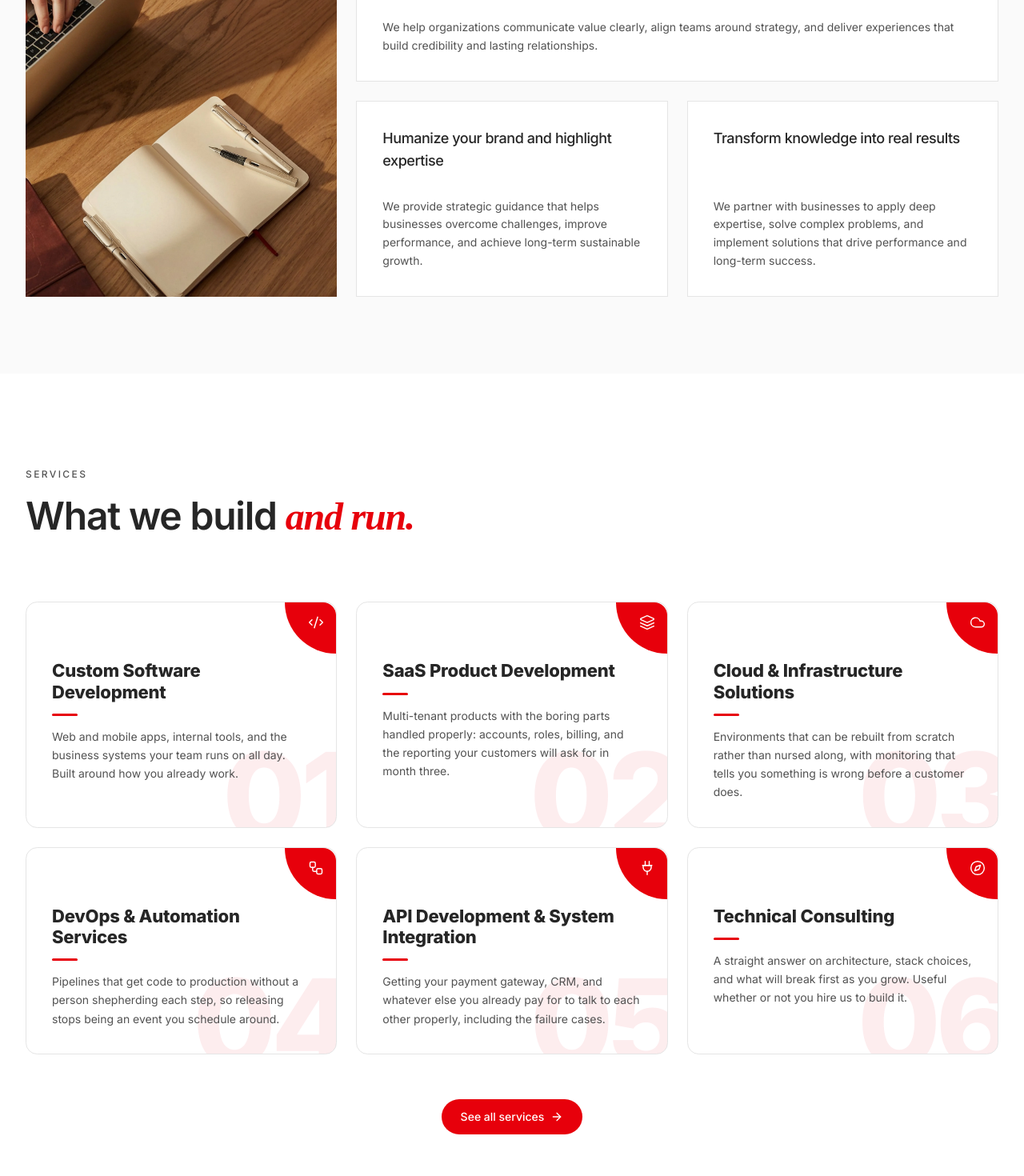
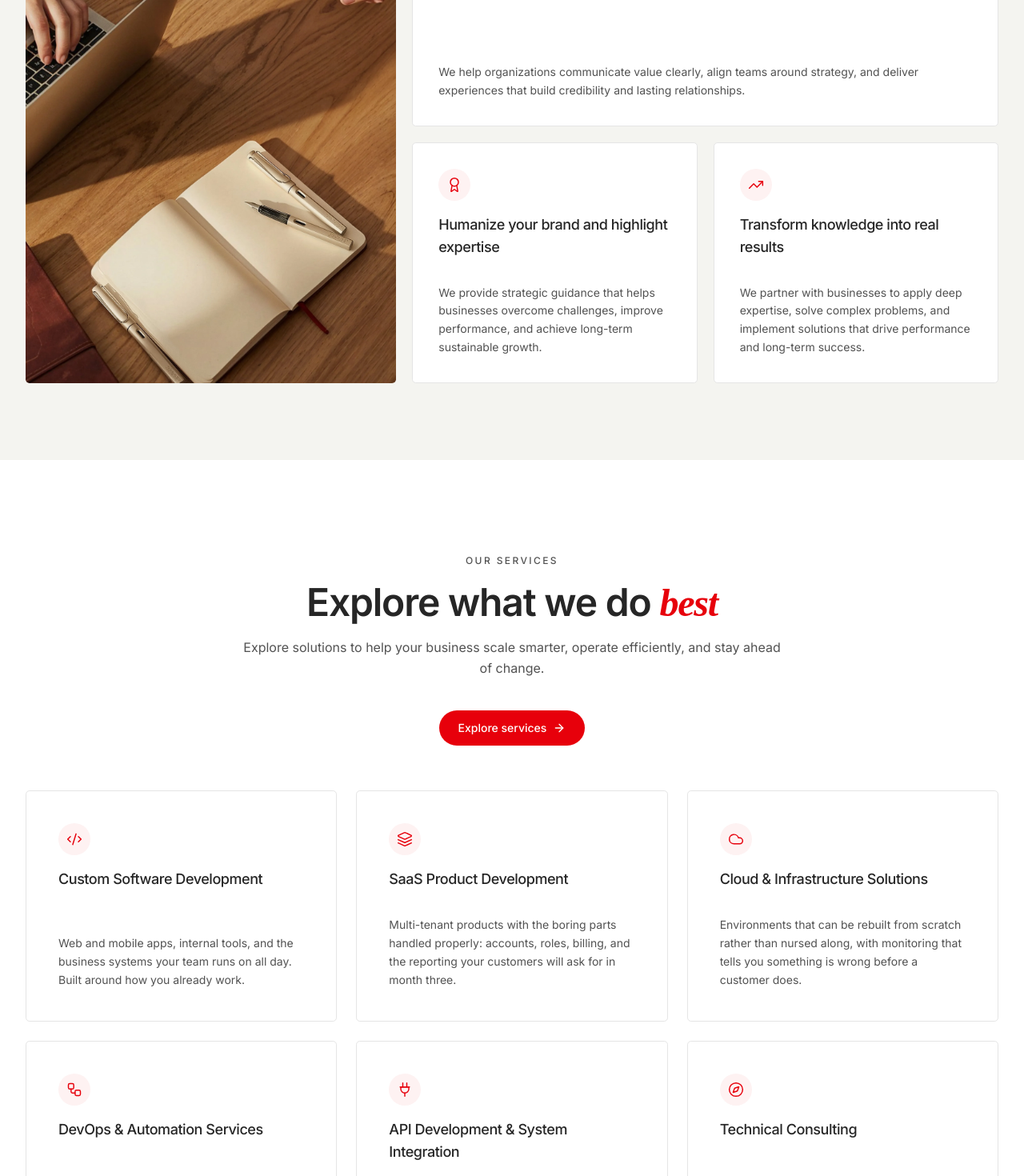
Before and after one commit to LeelaMohan217/J-Monk-Devops, a React (Vite) app: page /digiconnect in a window 1280 px wide. Shown: the part 1180-2650 px from the top of the page at 80% size. Built offline with nearby package versions, Linux system fonts and the light colour scheme.

Commit message:
Redesign DigiConnect home: add card icons and image zoom-hover, widen the what-we-do image column, and rework Offerings into a centered intro with matching cards

```diff
--- a/src/sites/digiconnect/pages/home/HeroSection.jsx
+++ b/src/sites/digiconnect/pages/home/HeroSection.jsx
@@ -77,13 +77,13 @@ const HeroSection = () => {
             animate="show"
             className="lg:col-span-6"
           >
-            <div className="overflow-hidden rounded-2xl border border-neutral-200">
+            <div className="group overflow-hidden rounded-2xl border border-neutral-200">
               <picture>
                 <source type="image/webp" srcSet={heroPhotoWebp} />
                 <img
                   src={heroPhotoJpg}
                   alt="DigiConnect engineers reviewing a software project"
-                  className="aspect-5/4 w-full object-cover"
+                  className="aspect-5/4 w-full object-cover transition-transform duration-500 group-hover:scale-105"
                   width="1000"
                   height="800"
                   decoding="async"
--- a/src/sites/digiconnect/pages/home/OfferingsSection.jsx
+++ b/src/sites/digiconnect/pages/home/OfferingsSection.jsx
@@ -33,7 +33,7 @@ const OfferingsSection = () => {
         <motion.div
           variants={riseIn()}
           {...centerTrigger}
-          className="max-w-3xl"
+          className="mx-auto max-w-2xl text-center"
         >
           <span className="text-xs font-medium uppercase tracking-[0.2em] text-neutral-600">
             {offerings.eyebrow}
@@ -42,66 +42,55 @@ const OfferingsSection = () => {
             {offerings.headingLead}
             <span className={ACCENT_CLASS}>{offerings.headingAccent}</span>
           </h2>
+          <p className="mt-4 text-base leading-relaxed text-neutral-600">
+            {offerings.lead}
+          </p>
         </motion.div>
 
-        <div className="mt-14 grid gap-4 md:mt-20 md:grid-cols-2 md:gap-6 lg:grid-cols-3">
-          {offerings.services.map((service, index) => {
+        <motion.div
+          variants={riseIn()}
+          {...centerTrigger}
+          className="mt-8 flex justify-center md:mt-10"
+        >
+          <Link
+            to={offerings.cta.href}
+            className="group inline-flex items-center gap-2 rounded-full bg-red-600 px-6 py-3 text-sm font-medium text-white transition-colors duration-300 hover:bg-red-700 focus-visible:outline-2 focus-visible:outline-offset-2 focus-visible:outline-red-600"
+          >
+            {offerings.cta.label}
+            <ArrowRight
+              className="h-4 w-4 transition-transform duration-300 group-hover:translate-x-1"
+              aria-hidden="true"
+            />
+          </Link>
+        </motion.div>
+
+        <div className="mt-10 grid gap-4 md:mt-14 md:grid-cols-2 md:gap-6 lg:grid-cols-3">
+          {offerings.services.map((service) => {
             const Icon = icons[service.id];
             return (
               <motion.article
                 key={service.id}
                 variants={riseIn()}
                 {...centerTrigger}
-                className="relative overflow-hidden rounded-2xl border border-neutral-200 bg-surface p-6 md:p-8"
+                className="flex flex-col justify-between rounded-sm border border-neutral-200 bg-surface p-8 md:p-10"
               >
-                <span
-                  aria-hidden="true"
-                  className="pointer-events-none absolute -bottom-7 -right-3 z-0 text-[120px] font-extrabold leading-none tracking-[-0.04em] text-red-600/[0.07] select-none md:-bottom-9 md:-right-4 md:text-[150px]"
-                >
-                  {String(index + 1).padStart(2, "0")}
-                </span>
+                <div>
+                  <div className="flex h-10 w-10 items-center justify-center rounded-full bg-red-50">
+                    <Icon className="h-5 w-5 text-red-600" strokeWidth={1.75} aria-hidden="true" />
+                  </div>
 
-                <div
-                  aria-hidden="true"
-                  className="absolute right-0 top-0 z-[1] h-14 w-14 rounded-[0_16px_0_56px] bg-red-600 md:h-16 md:w-16 md:rounded-[0_16px_0_64px]"
-                >
-                  <Icon
-                    className="absolute right-[13px] top-[13px] h-[18px] w-[18px] text-white md:right-[15px] md:top-[15px] md:h-5 md:w-5"
-                    strokeWidth={1.75}
-                    aria-hidden="true"
-                  />
+                  <h3 className="mt-4 text-base font-medium tracking-tight text-neutral-800 md:text-lg">
+                    {service.name}
+                  </h3>
                 </div>
 
-                <div className="relative z-[2]">
-                  <h3 className="mt-8 text-lg font-extrabold tracking-[-0.01em] leading-[1.2] text-neutral-800 md:mt-10 md:text-[22px]">
-                    {service.name}
-                  </h3>
-                  <div className="my-3.5 h-[3px] w-8 rounded bg-red-600" />
-                  <p className="text-sm leading-[1.65] text-neutral-600">
-                    {service.description}
-                  </p>
-                </div>
+                <p className="mt-8 text-sm leading-relaxed text-neutral-600">
+                  {service.description}
+                </p>
               </motion.article>
             );
           })}
         </div>
-
-        <motion.div
-          variants={riseIn()}
-          {...centerTrigger}
-          className="mt-10 flex justify-center md:mt-14"
-        >
-          <Link
-            to={offerings.cta.href}
-            className="group inline-flex items-center gap-2 rounded-full bg-red-600 px-6 py-3 text-sm font-medium text-white transition-colors duration-300 hover:bg-red-700 focus-visible:outline-2 focus-visible:outline-offset-2 focus-visible:outline-red-600"
-          >
-            See all services
-            <ArrowRight
-              className="h-4 w-4 transition-transform duration-300 group-hover:translate-x-1"
-              aria-hidden="true"
-            />
-          </Link>
-        </motion.div>
       </div>
     </section>
   );
--- a/src/sites/digiconnect/pages/home/WhatWeDoSection.jsx
+++ b/src/sites/digiconnect/pages/home/WhatWeDoSection.jsx
@@ -1,4 +1,5 @@
 import { motion } from "framer-motion";
+import { Users, Award, TrendingUp } from "lucide-react";
 import { riseIn } from "../../../../shared/variants";
 import {
   STEP,
@@ -15,13 +16,19 @@ const PLACEMENT = [
   "lg:col-start-3 lg:row-start-2",
 ];
 
+const ICONS = {
+  strategy: Users,
+  expertise: Award,
+  results: TrendingUp,
+};
+
 const WhatWeDoSection = () => {
   const isDesktop = useIsDesktop();
 
   return (
     <section
       id="what-we-do"
-      className="scroll-mt-24 bg-surface-muted py-16 md:py-24"
+      className="scroll-mt-24 bg-olive-100 py-16 md:py-24"
     >
       <div className="mx-auto max-w-7xl px-6 md:px-8">
         <motion.div
@@ -44,38 +51,47 @@ const WhatWeDoSection = () => {
         <motion.div
           variants={groupContainer}
           {...centerTrigger}
-          className="mt-12 grid gap-4 md:mt-16 md:gap-6 lg:grid-cols-3 lg:grid-rows-[minmax(220px,1fr)_minmax(220px,1fr)]"
+          className="mt-12 grid gap-4 md:mt-16 md:gap-5 lg:grid-cols-[1.3fr_1fr_1fr] lg:grid-rows-[minmax(220px,1fr)_minmax(220px,1fr)]"
         >
           <motion.div
             variants={riseIn(0)}
             {...(isDesktop ? {} : centerTrigger)}
-            className="overflow-hidden lg:col-start-1 lg:row-span-2 lg:row-start-1"
+            className="group overflow-hidden rounded-sm lg:col-start-1 lg:row-span-2 lg:row-start-1"
           >
             <img
               src={whatWeDo.image}
               alt=""
               loading="lazy"
               decoding="async"
-              className="h-full w-full object-cover"
+              className="h-full w-full object-cover transition-transform duration-500 group-hover:scale-105"
             />
           </motion.div>
 
-          {whatWeDo.cards.map((card, index) => (
+          {whatWeDo.cards.map((card, index) => {
+            const Icon = ICONS[card.id];
+            return (
               <motion.div
                 key={card.id}
                 variants={riseIn(isDesktop ? (index + 1) * STEP : 0)}
                 {...(isDesktop ? {} : centerTrigger)}
-              className={`flex flex-col justify-between border border-neutral-200 bg-surface p-6 md:p-8 ${PLACEMENT[index]}`}
+                className={`flex flex-col justify-between rounded-sm border border-neutral-200 bg-surface p-6 md:p-8 ${PLACEMENT[index]}`}
               >
-              <h3 className="text-base font-medium tracking-tight text-neutral-800 md:text-lg">
+                <div>
+                  <div className="flex h-10 w-10 items-center justify-center rounded-full bg-red-50">
+                    <Icon className="h-5 w-5 text-red-600" strokeWidth={1.75} aria-hidden="true" />
+                  </div>
+
+                  <h3 className="mt-4 text-base font-medium tracking-tight text-neutral-800 md:text-lg">
                     {card.label}
                   </h3>
+                </div>
 
                 <p className="mt-8 text-sm leading-relaxed text-neutral-600">
                   {card.description}
                 </p>
               </motion.div>
-          ))}
+            );
+          })}
         </motion.div>
       </div>
     </section>
--- a/src/sites/digiconnect/pages/home/data.js
+++ b/src/sites/digiconnect/pages/home/data.js
@@ -39,10 +39,11 @@ export const whatWeDo = {
 };
 
 export const offerings = {
-  eyebrow: "Services",
-  headingLead: "What we build ",
-  headingAccent: "and run.",
-  cta: { href: "/digiconnect/services" },
+  eyebrow: "Our Services",
+  headingLead: "Explore what we do ",
+  headingAccent: "best",
+  lead: "Explore solutions to help your business scale smarter, operate efficiently, and stay ahead of change.",
+  cta: { label: "Explore services", href: "/digiconnect/services" },
   services: [
     {
       id: "custom-software",
```
Lines whose indentation alone changed are shown as unchanged.
